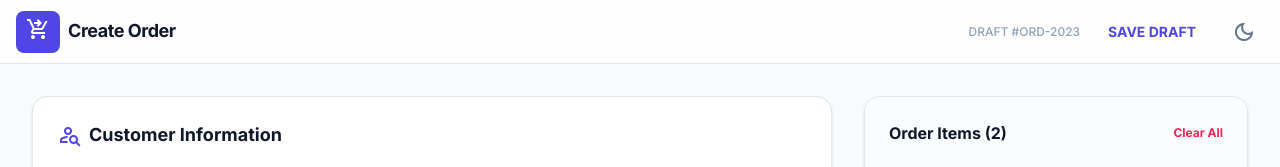
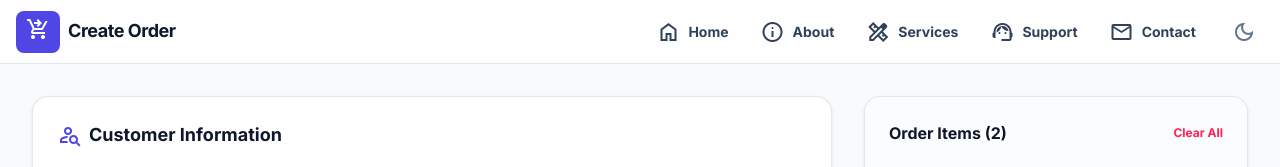
Before and after one commit to wpgema/dashwind, a website: page create-order.html in a window 1280 px wide. Shown: the top 167 px of the page. Drawn offline with nearby package versions, Linux system fonts and the light colour scheme.

Commit message:
feat: enhance sidebar navigation and update header layout in create-order.html

```diff
--- a/create-order.html
+++ b/create-order.html
@@ -14,13 +14,50 @@
 </head>
 
 <body class="bg-background-light dark:bg-background-dark font-display text-slate-900 dark:text-slate-100 antialiased">
+    <input class="hidden peer" id="sidebar-toggle" type="checkbox" />
+    <label class="overlay fixed inset-0 bg-black/50 z-40 hidden lg:hidden" for="sidebar-toggle"></label>
+    <aside class="fixed inset-y-0 left-0 w-64 bg-white dark:bg-slate-900 border-r border-slate-200 dark:border-slate-800 transition-transform duration-300 -translate-x-full z-50 flex flex-col lg:hidden">
+        <div class="h-16 flex items-center justify-between px-6 border-b border-slate-200 dark:border-slate-800">
+            <div class="flex items-center gap-2">
+                <div class="bg-primary py-1 px-2 rounded-lg">
+                    <span class="material-symbols-outlined text-white text-lg">shopping_cart_checkout</span>
+                </div>
+                <span class="font-bold text-lg tracking-tight">Console</span>
+            </div>
+            <label class="p-2 text-slate-500 cursor-pointer" for="sidebar-toggle">
+                <span class="material-symbols-outlined">close</span>
+            </label>
+        </div>
+        <nav class="flex-1 py-6 space-y-1">
+            <a href="#" class="flex items-center gap-3 px-6 py-3 text-slate-500 hover:text-primary hover:bg-slate-50 dark:hover:bg-slate-800 transition-colors">
+                <span class="material-symbols-outlined">home</span>
+                <span class="font-medium text-sm">Home</span>
+            </a>
+            <a href="#" class="flex items-center gap-3 px-6 py-3 text-slate-500 hover:text-primary hover:bg-slate-50 dark:hover:bg-slate-800 transition-colors">
+                <span class="material-symbols-outlined">info</span>
+                <span class="font-medium text-sm">About</span>
+            </a>
+            <a href="#" class="flex items-center gap-3 px-6 py-3 text-slate-500 hover:text-primary hover:bg-slate-50 dark:hover:bg-slate-800 transition-colors">
+                <span class="material-symbols-outlined">design_services</span>
+                <span class="font-medium text-sm">Services</span>
+            </a>
+            <a href="#" class="flex items-center gap-3 px-6 py-3 text-slate-500 hover:text-primary hover:bg-slate-50 dark:hover:bg-slate-800 transition-colors">
+                <span class="material-symbols-outlined">support_agent</span>
+                <span class="font-medium text-sm">Support</span>
+            </a>
+            <a href="#" class="flex items-center gap-3 px-6 py-3 text-slate-500 hover:text-primary hover:bg-slate-50 dark:hover:bg-slate-800 transition-colors">
+                <span class="material-symbols-outlined">mail</span>
+                <span class="font-medium text-sm">Contact</span>
+            </a>
+        </nav>
+    </aside>
     <div class="relative min-h-screen flex flex-col">
-        <header
-            class="sticky top-0 z-50 flex items-center bg-white/80 dark:bg-slate-900/80 backdrop-blur-md p-4 h-16 border-b border-slate-200 dark:border-slate-800">
-            <div class="flex items-center gap-4 w-full max-w-7xl mx-auto">
-                <button class="lg:hidden text-slate-500">
+        <header class="sticky top-0 z-50 flex items-center bg-white/80 dark:bg-slate-900/80 backdrop-blur-md p-4 h-16 border-b border-slate-200 dark:border-slate-800">
+            <div class="flex items-center justify-between gap-4 w-full max-w-7xl mx-auto">
+                <div class="flex items-center gap-4">
+                    <label class="lg:hidden text-slate-500 cursor-pointer" for="sidebar-toggle">
                         <span class="material-symbols-outlined">menu</span>
-                </button>
+                    </label>
                     <div class="flex items-center gap-2">
                         <div class="bg-primary py-1.5 px-2.5 rounded-lg">
                             <span class="material-symbols-outlined text-white text-xl">shopping_cart_checkout</span>
@@ -28,11 +65,33 @@
                         <h2 class="text-slate-900 dark:text-white text-lg font-bold leading-tight tracking-tight">Create
                             Order</h2>
                     </div>
-                <div class="ml-auto hidden sm:flex items-center gap-3">
-                    <span class="text-xs font-medium text-slate-400">DRAFT #ORD-2023</span>
-                    <button
-                        class="text-primary text-sm font-bold px-4 py-2 hover:bg-primary/5 rounded-lg transition-colors">SAVE
-                        DRAFT</button>
+                </div>
+                <!-- Desktop Navigation Links -->
+                <nav class="hidden lg:block gap-2 ml-auto mr-4">
+                    <div class="flex items-center gap-2">
+                        <a href="#" class="flex items-center gap-2 px-3 py-2 text-sm font-bold text-slate-700 dark:text-slate-200 hover:text-primary hover:bg-slate-50 dark:hover:bg-slate-800 rounded-lg transition-colors">
+                            <span class="material-symbols-outlined text-[20px]">home</span>
+                            <span>Home</span>
+                        </a>
+                        <a href="#" class="flex items-center gap-2 px-3 py-2 text-sm font-bold text-slate-700 dark:text-slate-200 hover:text-primary hover:bg-slate-50 dark:hover:bg-slate-800 rounded-lg transition-colors">
+                            <span class="material-symbols-outlined text-[20px]">info</span>
+                            <span>About</span>
+                        </a>
+                        <a href="#" class="flex items-center gap-2 px-3 py-2 text-sm font-bold text-slate-700 dark:text-slate-200 hover:text-primary hover:bg-slate-50 dark:hover:bg-slate-800 rounded-lg transition-colors">
+                            <span class="material-symbols-outlined text-[20px]">design_services</span>
+                            <span>Services</span>
+                        </a>
+                        <a href="#" class="flex items-center gap-2 px-3 py-2 text-sm font-bold text-slate-700 dark:text-slate-200 hover:text-primary hover:bg-slate-50 dark:hover:bg-slate-800 rounded-lg transition-colors">
+                            <span class="material-symbols-outlined text-[20px]">support_agent</span>
+                            <span>Support</span>
+                        </a>
+                        <a href="#" class="flex items-center gap-2 px-3 py-2 text-sm font-bold text-slate-700 dark:text-slate-200 hover:text-primary hover:bg-slate-50 dark:hover:bg-slate-800 rounded-lg transition-colors">
+                            <span class="material-symbols-outlined text-[20px]">mail</span>
+                            <span>Contact</span>
+                        </a>
+                    </div>
+                </nav>
+                <div class="flex items-center gap-3">
                     <button class="p-2 text-slate-500 hover:text-indigo-600 transition-colors" onclick="toggleTheme()" aria-label="Toggle Dark Mode">
                         <span class="material-symbols-outlined !block dark:!hidden">dark_mode</span>
                         <span class="material-symbols-outlined !hidden dark:!block">light_mode</span>
```
Also changed, not shown: product.html (+1 -1 lines). Lines whose indentation alone changed are shown as unchanged.
